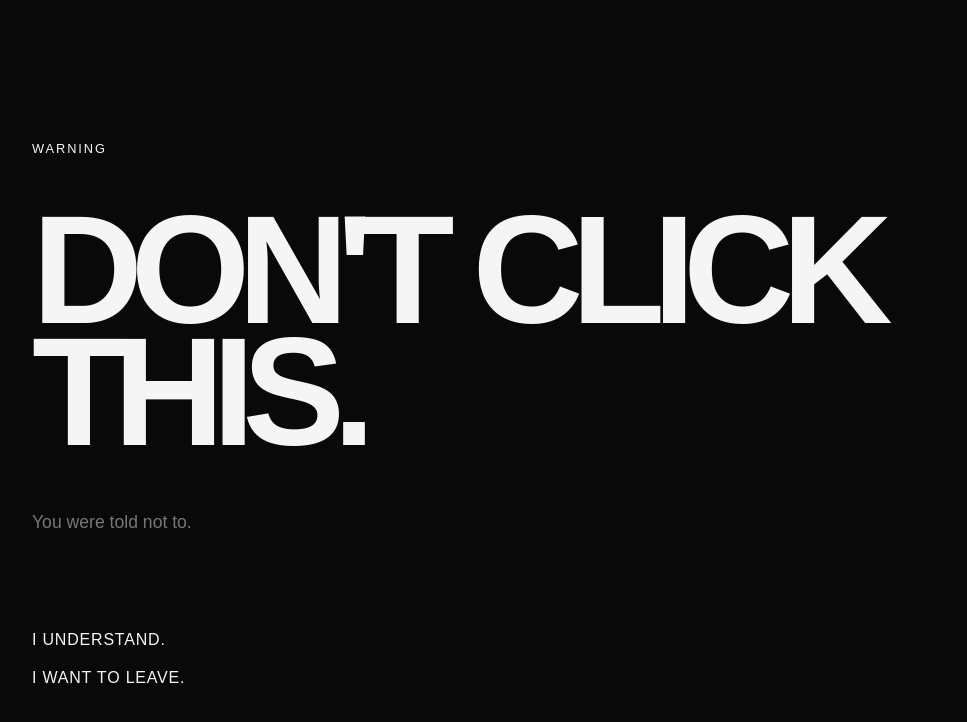
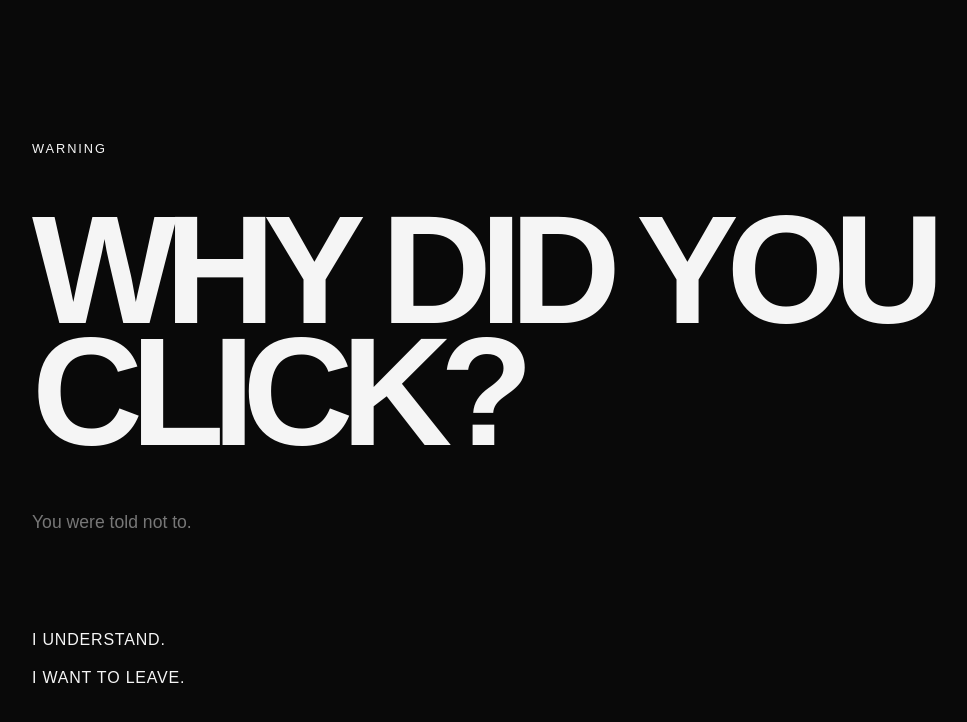
Before and after one commit to elitebacon7-tech/project-2-hypertext-narrative, a plain HTML site: page trap.html in a window 1280 px wide. Shown: the whole page, without its empty margins (96-1063 px from the left). Drawn offline with Linux system fonts and the light colour scheme.

Commit message:
Update trap.html

```diff
--- a/trap.html
+++ b/trap.html
@@ -15,7 +15,7 @@
 
         <p class="small-text">WARNING</p>
 
-        <h1>DON'T CLICK THIS.</h1>
+        <h1>WHY DID YOU CLICK?</h1>
 
         <p class="trap-message">
             You were told not to.
```
